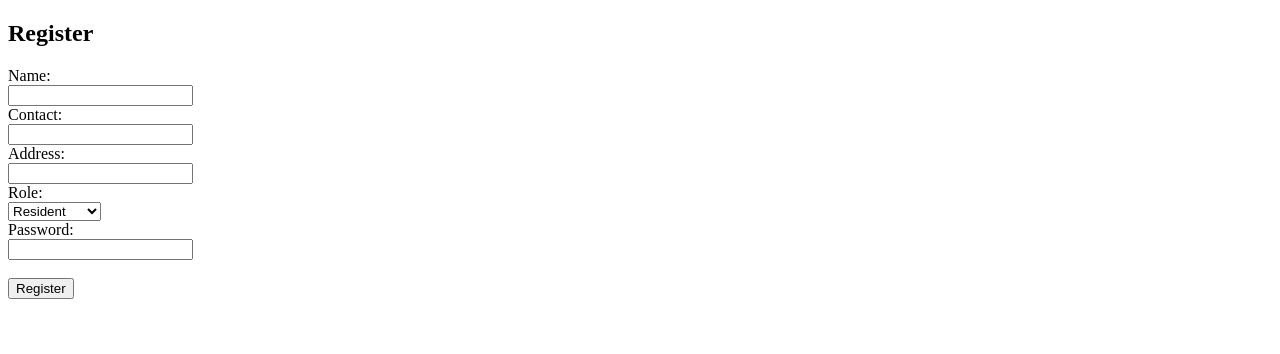
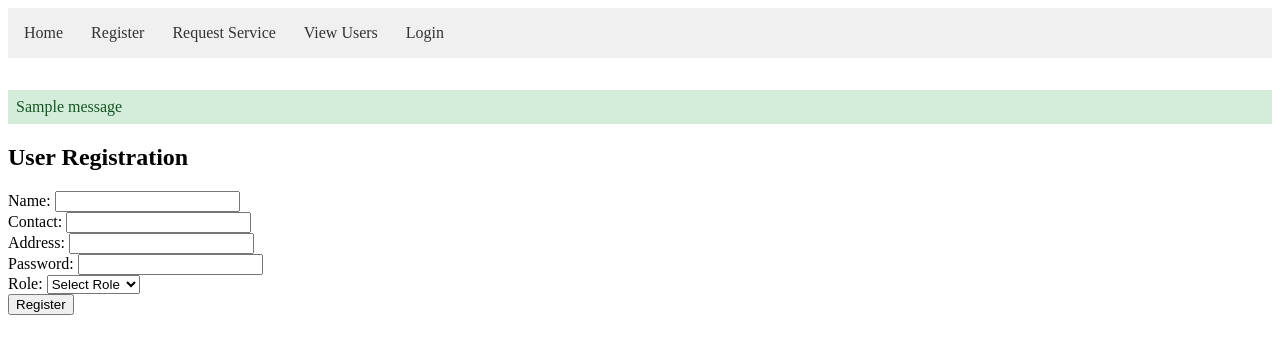
Before and after one commit to TusharVaibhavK/KommunityKonect, a Flask app: template repair_service_platform/app/templates/register.html in a window 1280 px wide. Shown: the top 354 px of the page. Run offline with Flask 3, Linux system fonts and the light colour scheme; the template is opened without the code that fills it, so the values that code supplies are empty; tables that the repository leaves empty hold one stand-in row (values such as "Sample post"); one stand-in notice (Sample message) is shown; parts of the project's set-up code (start-up, migrations or seed data) failed here and were passed over.

Commit message:
added new templates for the repair service platform

```diff
--- /dev/null
+++ b/repair_service_platform/app/templates/base.html
@@ -0,0 +1,52 @@
+<!DOCTYPE html>
+<html>
+  <head>
+    <title>Repair Service Platform</title>
+    <style>
+      nav {
+        background: #f0f0f0;
+        padding: 1rem;
+        margin-bottom: 2rem;
+      }
+      nav a {
+        margin-right: 1.5rem;
+        text-decoration: none;
+        color: #333;
+      }
+      nav a:hover {
+        color: #0066cc;
+      }
+      .flash-message {
+        padding: 0.5rem;
+        margin: 1rem 0;
+      }
+      .flash-success {
+        background: #d4edda;
+        color: #155724;
+      }
+      .flash-error {
+        background: #f8d7da;
+        color: #721c24;
+      }
+    </style>
+  </head>
+  <body>
+    <nav>
+      <a href="{{ url_for('main.home') }}">Home</a>
+      <a href="{{ url_for('main.register') }}">Register</a>
+      <a href="{{ url_for('main.request_service') }}">Request Service</a>
+      <a href="{{ url_for('main.list_users') }}">View Users</a>
+      {% if current_user.is_authenticated %}
+      <a href="{{ url_for('main.logout') }}">Logout</a>
+      <span>Welcome, {{ current_user.name }}!</span>
+      {% else %}
+      <a href="{{ url_for('main.login') }}">Login</a>
+      {% endif %}
+    </nav>
+
+    {% with messages = get_flashed_messages(with_categories=true) %} {% if
+    messages %} {% for category, message in messages %}
+    <div class="flash-message flash-{{ category }}">{{ message }}</div>
+    {% endfor %} {% endif %} {% endwith %} {% block content %}{% endblock %}
+  </body>
+</html>
--- /dev/null
+++ b/repair_service_platform/app/templates/home.html
@@ -0,0 +1,4 @@
+{% extends "base.html" %} {% block content %}
+<h1>Welcome to Our Repair Service</h1>
+<p>Please register or submit a service request using the navigation above.</p>
+{% endblock %}
--- a/repair_service_platform/app/templates/register.html
+++ b/repair_service_platform/app/templates/register.html
@@ -1,31 +1,30 @@
-<!DOCTYPE html>
-<html lang="en">
-  <head>
-    <meta charset="UTF-8" />
-    <title>Register</title>
-  </head>
-  <body>
-    <h2>Register</h2>
-    <form method="POST">
-      <label>Name:</label><br />
-      <input type="text" name="name" /><br />
-
-      <label>Contact:</label><br />
-      <input type="text" name="contact" /><br />
-
-      <label>Address:</label><br />
-      <input type="text" name="address" /><br />
-
-      <label>Role:</label><br />
-      <select name="role">
-        <option value="resident">Resident</option>
-        <option value="serviceman">Serviceman</option></select
-      ><br />
-
-      <label>Password:</label><br />
-      <input type="password" name="password" /><br /><br />
-
-      <input type="submit" value="Register" />
-    </form>
-  </body>
-</html>
+{% extends "base.html" %} {% block content %}
+<h2>User Registration</h2>
+<form method="POST">
+  <div>
+    <label>Name:</label>
+    <input type="text" name="name" required />
+  </div>
+  <div>
+    <label>Contact:</label>
+    <input type="text" name="contact" required />
+  </div>
+  <div>
+    <label>Address:</label>
+    <input type="text" name="address" required />
+  </div>
+  <div>
+    <label>Password:</label>
+    <input type="password" name="password" required />
+  </div>
+  <div>
+    <label>Role:</label>
+    <select name="role" required>
+      <option value="">Select Role</option>
+      <option value="resident">Resident</option>
+      <option value="serviceman">Serviceman</option>
+    </select>
+  </div>
+  <button type="submit">Register</button>
+</form>
+{% endblock %}
```
Also changed, not shown: repair_service_platform/app/templates/login.html (added, +21 -0 lines), repair_service_platform/app/templates/request_service.html (+27 -24 lines), repair_service_platform/app/templates/users.html (added, +46 -0 lines).
